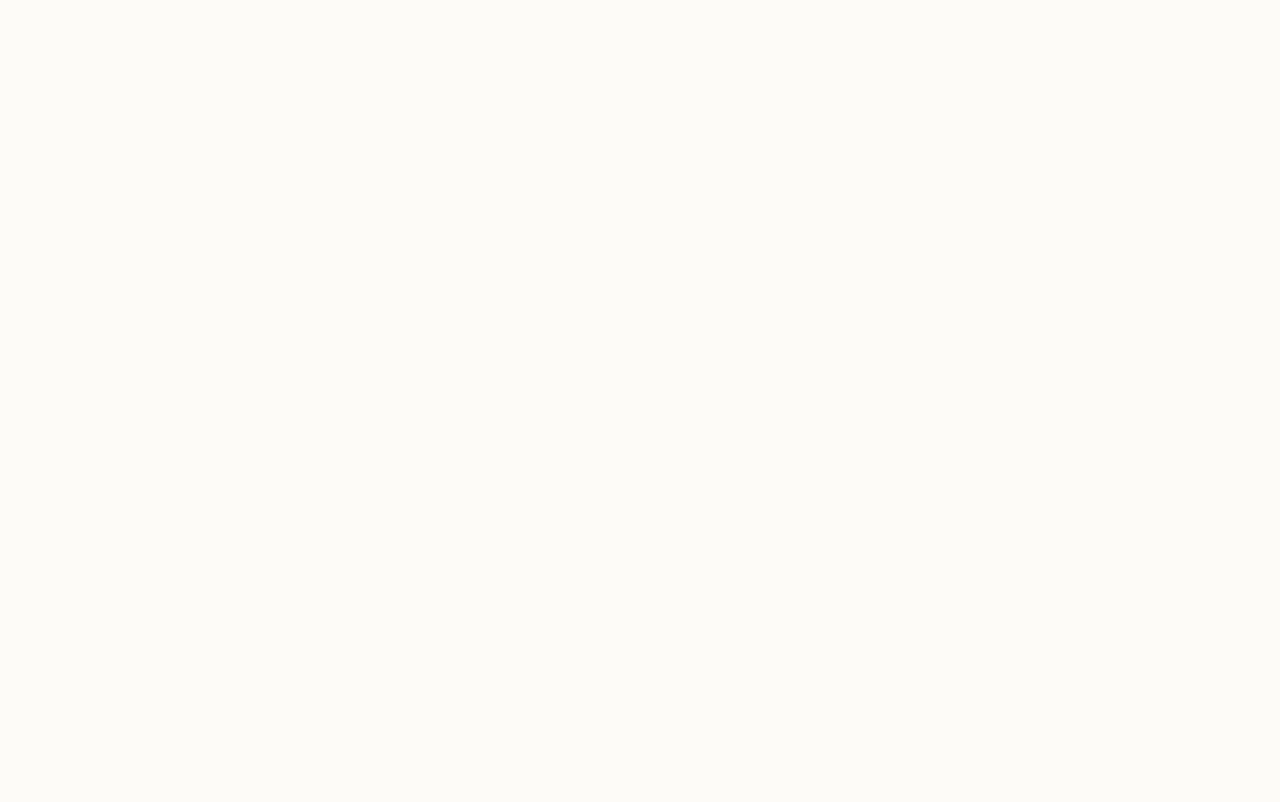
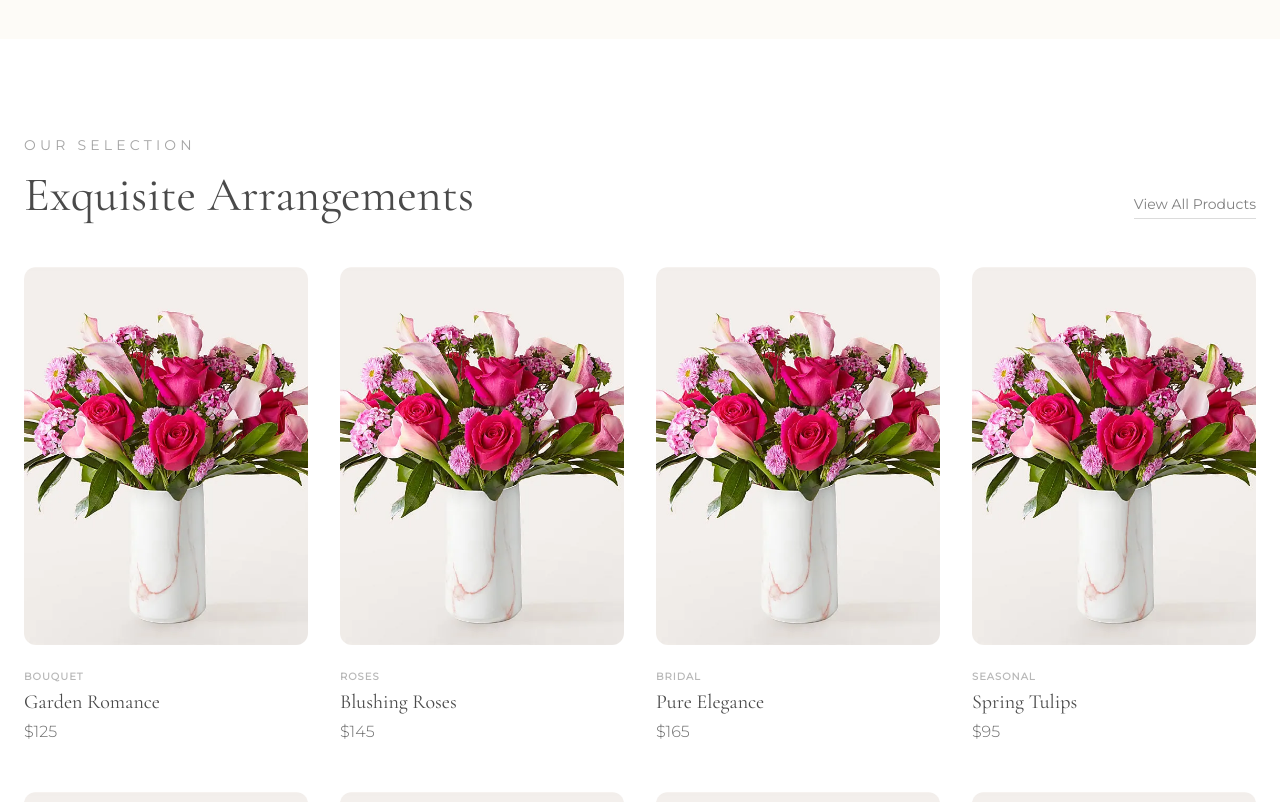
Before and after one commit to Flower-Plus-Greenwich/flowerplus-frontend-web, a Next.js app: page / in a window 1280 px wide. Shown: the part 1760-2562 px from the top of the page. Before the commit the page ends 1799 px from the top, so only its background shows below. Built offline with nearby package versions, Linux system fonts and the light colour scheme.

Commit message:
Add: Recommended section (static)

```diff
--- a/src/app/(home)/page.tsx
+++ b/src/app/(home)/page.tsx
@@ -1,11 +1,13 @@
 import Hero from "@/components/features/home/Hero";
 import Collections from "@/components/features/home/Collections";
+import Selection from "@/components/features/home/Selection";
 
 export default function Home() {
   return (
     <>
       <Hero />
       <Collections />
+      <Selection />
     </>
   );
 }
--- /dev/null
+++ b/src/components/features/home/Selection.tsx
@@ -0,0 +1,136 @@
+'use client';
+
+import React from 'react';
+import Image from 'next/image';
+import Link from 'next/link';
+import { Heart } from 'lucide-react';
+
+const PRODUCTS = [
+    {
+        id: 1,
+        category: "Bouquet",
+        title: "Garden Romance",
+        price: 125,
+        image: "/images/home/placeholder.webp"
+    },
+    {
+        id: 2,
+        category: "Roses",
+        title: "Blushing Roses",
+        price: 145,
+        image: "/images/home/placeholder.webp"
+    },
+    {
+        id: 3,
+        category: "Bridal",
+        title: "Pure Elegance",
+        price: 165,
+        image: "/images/home/placeholder.webp"
+    },
+    {
+        id: 4,
+        category: "Seasonal",
+        title: "Spring Tulips",
+        price: 95,
+        image: "/images/home/placeholder.webp"
+    },
+    {
+        id: 5,
+        category: "Exotic",
+        title: "Orchid Sanctuary",
+        price: 185,
+        image: "/images/home/placeholder.webp"
+    },
+    {
+        id: 6,
+        category: "Bright",
+        title: "Golden Sunflowers",
+        price: 105,
+        image: "/images/home/placeholder.webp"
+    },
+    {
+        id: 7,
+        category: "Premium",
+        title: "Peony Dreams",
+        price: 155,
+        image: "/images/home/placeholder.webp"
+    },
+    {
+        id: 8,
+        category: "Aromatic",
+        title: "Lavender Fields",
+        price: 115,
+        image: "/images/home/placeholder.webp"
+    }
+];
+
+export default function Selection() {
+    return (
+        <section className="w-full py-24 bg-white">
+            <div className="container mx-auto px-6">
+                {/* Section Header */}
+                <div className="flex flex-col md:flex-row md:items-end justify-between mb-12 gap-6">
+                    <div>
+                        <span className="block text-xs md:text-sm font-medium tracking-[0.3em] text-foreground/50 uppercase mb-4">
+                            Our Selection
+                        </span>
+                        <h2 className="text-4xl md:text-5xl font-cormorant text-foreground">
+                            Exquisite Arrangements
+                        </h2>
+                    </div>
+                    <Link
+                        href="/shop"
+                        className="text-sm font-medium text-foreground/70 hover:text-primary transition-colors border-b border-foreground/20 pb-1"
+                    >
+                        View All Products
+                    </Link>
+                </div>
+
+                {/* Product Grid */}
+                <div className="grid grid-cols-1 sm:grid-cols-2 lg:grid-cols-4 gap-x-8 gap-y-12">
+                    {PRODUCTS.map((product) => (
+                        <div key={product.id} className="group cursor-pointer">
+                            {/* Image Container */}
+                            <div className="relative aspect-[3/4] overflow-hidden rounded-xl mb-6 bg-muted">
+                                <Image
+                                    src={product.image}
+                                    alt={product.title}
+                                    fill
+                                    className="object-cover transition-transform duration-700 ease-in-out group-hover:scale-110"
+                                />
+
+                                {/* Overlay Heart Icon */}
+                                <button
+                                    className="absolute top-4 right-4 p-2 rounded-full bg-white/80 hover:bg-white text-foreground/60 hover:text-red-500 transition-all transform scale-0 group-hover:scale-100 opacity-0 group-hover:opacity-100"
+                                    aria-label="Add to Favorites"
+                                >
+                                    <Heart className="w-4 h-4" />
+                                </button>
+
+                                {/* Quick View Button Overlay */}
+                                <div className="absolute inset-x-4 bottom-4 transform translate-y-4 group-hover:translate-y-0 opacity-0 group-hover:opacity-100 transition-all duration-300">
+                                    <button className="w-full py-3 bg-white/90 hover:bg-white text-foreground text-sm font-medium rounded-lg shadow-lg">
+                                        Quick View
+                                    </button>
+                                </div>
+                            </div>
+
+                            {/* Product Labels */}
+                            <div className="flex flex-col gap-1">
+                                <span className="text-[10px] tracking-widest uppercase text-foreground/40 font-bold">
+                                    {product.category}
+                                </span>
+                                <h3 className="text-xl font-cormorant text-foreground group-hover:text-primary transition-colors">
+                                    {product.title}
+                                </h3>
+                                <span className="text-base font-light text-foreground/80">
+                                    ${product.price}
+                                </span>
+                            </div>
+                        </div>
+                    ))}
+                </div>
+            </div>
+        </section>
+    );
+}
--- a/src/components/layout/Header.tsx
+++ b/src/components/layout/Header.tsx
@@ -1,6 +1,6 @@
 'use client';
 
-import React, { useState } from 'react';
+import { useState } from 'react';
 import Link from 'next/link';
 import { Search, Bell, ShoppingBag, Menu, X } from 'lucide-react';
 import ClientOnly from '@/components/common/ClientOnly';
@@ -9,7 +9,7 @@ const navLinks = [
     { name: 'Home', href: '/' },
     { name: 'Shop', href: '/shop' },
     { name: 'Collections', href: '/collections' },
-    { name: 'Your orders', href: '/order' },
+    { name: 'Your orders', href: '/orders' },
     { name: 'Custom Order', href: '/order/custom' },
 ];
 
@@ -20,7 +20,7 @@ export default function Header() {
         <header
             className={`
                 fixed top-0 left-0 right-0 z-50 transition-all duration-300
-                bg-white/60 backdrop-blur-md shadow-sm py-4
+                bg-white/80 backdrop-blur-md shadow-sm py-4
             `}
         >
             <div className="container mx-auto px-6 h-full">
@@ -39,7 +39,7 @@ export default function Header() {
                             <Link
                                 key={link.name}
                                 href={link.href}
-                                className="text-sm font-medium text-foreground/80 hover:text-primary transition-colors tracking-tight"
+                                className="text-md font-medium text-primary hover:text-black transition-colors tracking-tight"
                             >
                                 {link.name}
                             </Link>
@@ -63,7 +63,7 @@ export default function Header() {
 
                         {/* Mobile Menu Toggle */}
                         <button
-                            className="lg:hidden text-foreground/80 hover:text-primary transition-colors"
+                            className="lg:hidden text-primary hover:text-black transition-colors"
                             onClick={() => setIsMobileMenuOpen(!isMobileMenuOpen)}
                         >
                             {isMobileMenuOpen ? <X size={24} /> : <Menu size={24} />}
@@ -87,7 +87,9 @@ export default function Header() {
                                 key={link.name}
                                 href={link.href}
                                 onClick={() => setIsMobileMenuOpen(false)}
-                                className="text-2xl font-cormorant text-foreground hover:text-primary transition-colors border-b border-border pb-2"
+                                className="
+                                    text-2xl font-cormorant text-primary hover:text-black
+                                    transition-colors border-b border-border pb-2 cursor-pointer"
                             >
                                 {link.name}
                             </Link>
```
